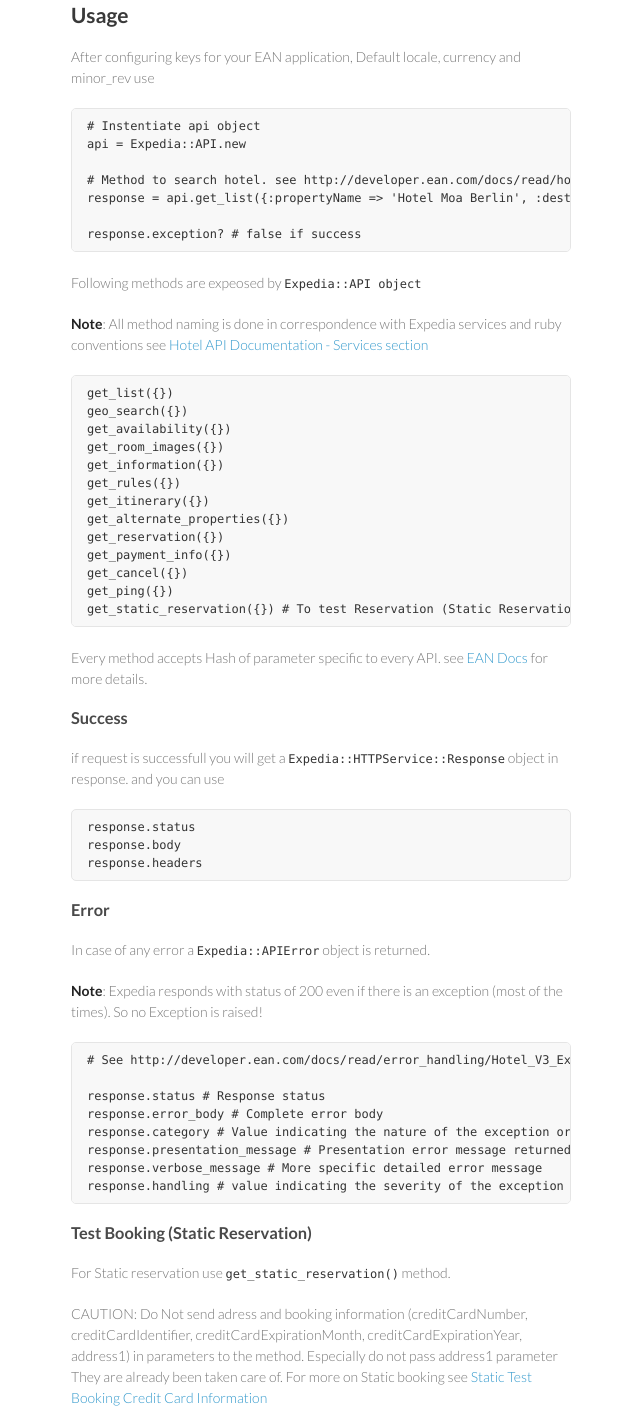
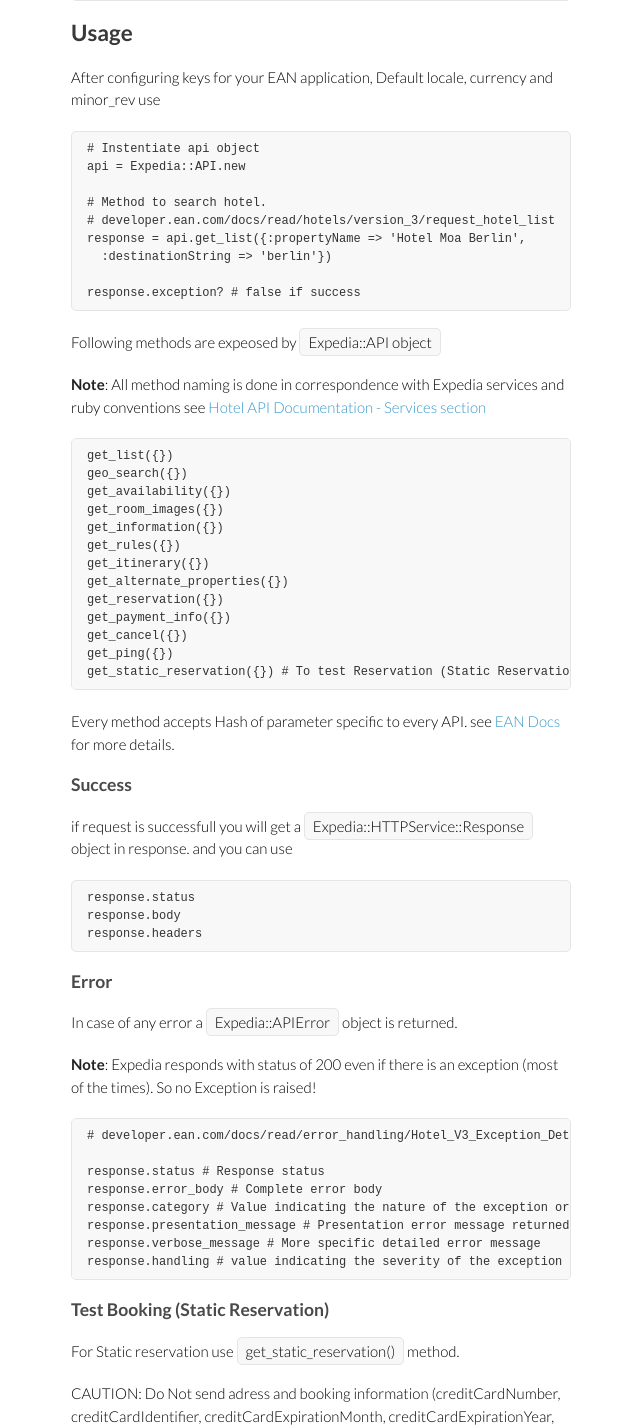
Before and after one commit to zaidakram/expedia, a plain HTML site: page index.html in a window 1280 px wide. Shown: the part 910-2335 px from the top of the page, without its empty margins (499-1139 px from the left). Drawn offline with Linux system fonts and the light colour scheme.

Commit message:
Style changes

```diff
--- a/index.html
+++ b/index.html
@@ -79,13 +79,15 @@
 <pre><code># Instentiate api object
 api = Expedia::API.new
 
-# Method to search hotel. see http://developer.ean.com/docs/read/hotels/version_3/request_hotel_list
-response = api.get_list({:propertyName =&gt; 'Hotel Moa Berlin', :destinationString =&gt; 'berlin'})
+# Method to search hotel.
+# developer.ean.com/docs/read/hotels/version_3/request_hotel_list
+response = api.get_list({:propertyName =&gt; 'Hotel Moa Berlin',
+  :destinationString =&gt; 'berlin'})
 
 response.exception? # false if success
 </code></pre>
 
-<p>Following methods are expeosed by <code>Expedia::API object</code></p>
+<p>Following methods are expeosed by <inline-code>Expedia::API object</inline-code></p>
 
 <p><strong>Note</strong>: All method naming is done in correspondence with Expedia services and ruby conventions
 see <a href="http://developer.ean.com/docs/read/hotels#.UMf_hiNDt0w">Hotel API Documentation - Services section</a></p>
@@ -109,7 +111,7 @@
 
 <h3>Success</h3>
 
-<p>if request is successfull you will get a <code>Expedia::HTTPService::Response</code> object in response.
+<p>if request is successfull you will get a <inline-code>Expedia::HTTPService::Response</inline-code> object in response.
 and you can use</p>
 
 <pre><code>response.status
@@ -119,11 +121,11 @@
 
 <h3>Error</h3>
 
-<p>In case of any error a <code>Expedia::APIError</code> object is returned.</p>
+<p>In case of any error a <inline-code>Expedia::APIError</inline-code> object is returned.</p>
 
 <p><strong>Note</strong>: Expedia responds with status of 200 even if there is an exception (most of the times). So no Exception is raised!</p>
 
-<pre><code># See http://developer.ean.com/docs/read/error_handling/Hotel_V3_Exception_Details
+<pre><code># developer.ean.com/docs/read/error_handling/Hotel_V3_Exception_Details
 
 response.status # Response status
 response.error_body # Complete error body
@@ -135,7 +137,7 @@
 
 <h3>Test Booking (Static Reservation)</h3>
 
-<p>For Static reservation use <code>get_static_reservation()</code> method.</p>
+<p>For Static reservation use <inline-code>get_static_reservation()</inline-code> method.</p>
 
 <p>CAUTION: Do Not send adress and booking information (creditCardNumber, creditCardIdentifier, creditCardExpirationMonth, creditCardExpirationYear, address1) in parameters to the method. Especially do not pass address1 parameter They are already been taken care of. For more on Static booking see <a href="http://developer.ean.com/docs/Test_Booking_Procedures">Static Test Booking Credit Card Information</a></p>
 
@@ -151,7 +153,7 @@
 
 <h3>Logging</h3>
 
-<p><code>Expedia::Utils.logger</code> points to STDOUT by default. You can use it to Log in Rails Applications</p>
+<p><inline-code>Expedia::Utils.logger</inline-code> points to <inline-code>STDOUT</inline-code> by default. You can use it to Log in Rails Applications</p>
 
 <pre><code>Expedia::Utils.logger = Rails.logger
 
--- a/stylesheets/styles.css
+++ b/stylesheets/styles.css
@@ -2,8 +2,8 @@
 
 body {
   padding:50px;
-  font:14px/1.5 Lato, "Helvetica Neue", Helvetica, Arial, sans-serif;
-  color:#777;
+  font:15px/1.5 Lato, "Helvetica Neue", Helvetica, Arial, sans-serif;
+  /*color:#777;*/
   font-weight:300;
 }
 
@@ -58,13 +58,21 @@
 }
 
 code, pre {
-  font-family:Monaco, Bitstream Vera Sans Mono, Lucida Console, Terminal;
+  /*font-family:Monaco, Bitstream Vera Sans Mono, Lucida Console, Terminal;*/
   color:#333;
   font-size:12px;
 }
 
 pre {
   padding:8px 15px;
+  background: #f8f8f8;
+  border-radius:5px;
+  border:1px solid #e5e5e5;
+  overflow-x: auto;
+}
+
+inline-code{
+  padding:4px 8px;
   background: #f8f8f8;
   border-radius:5px;
   border:1px solid #e5e5e5;
```
